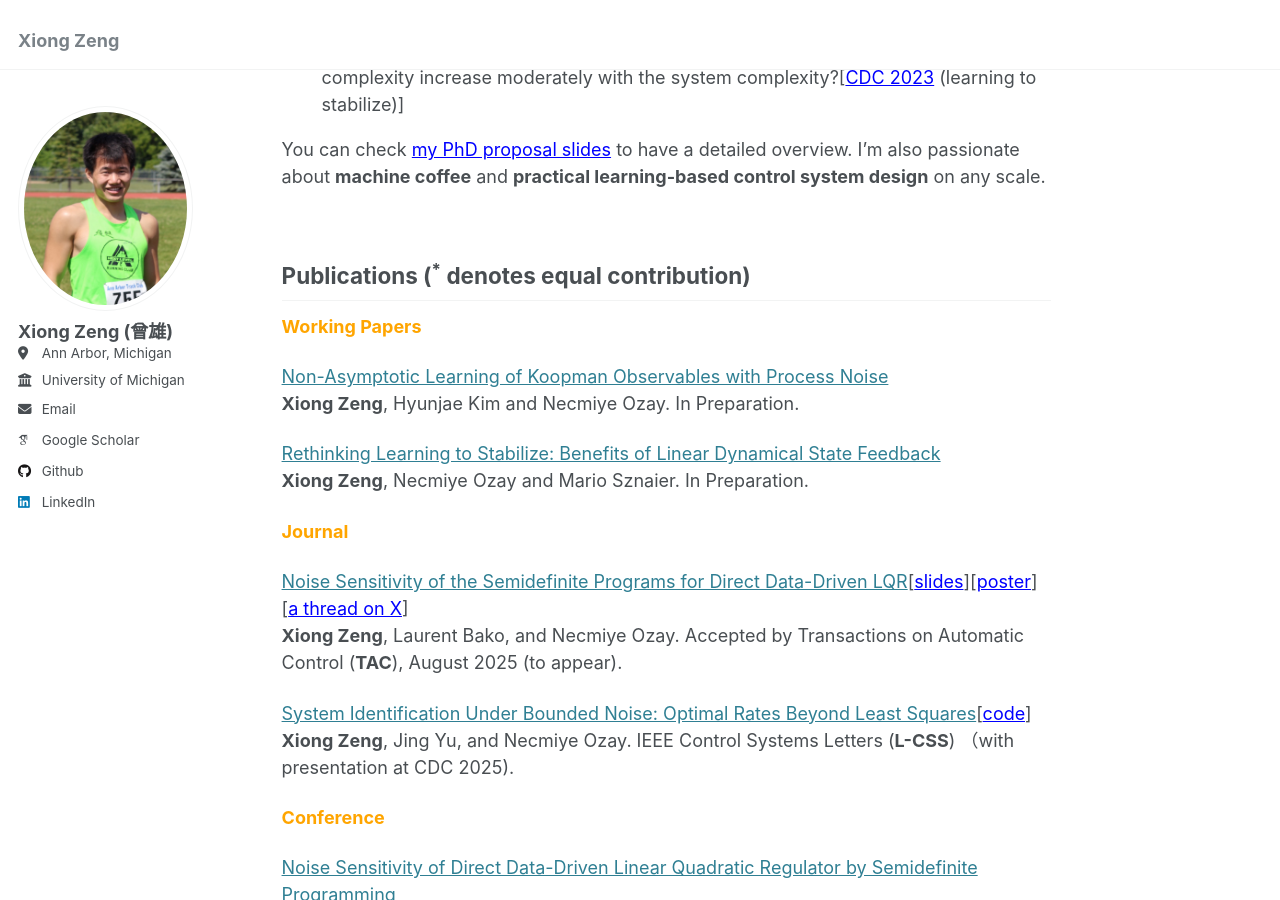
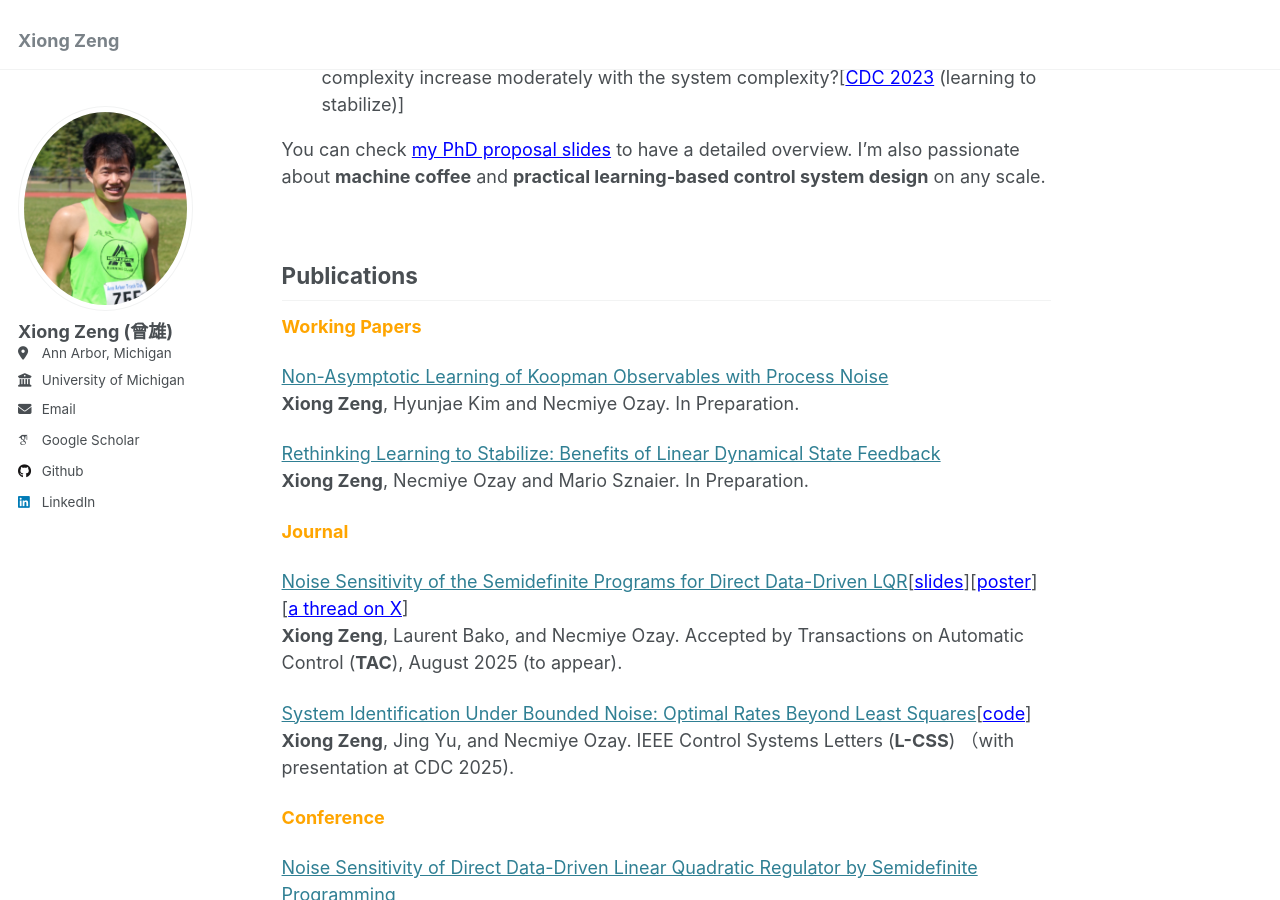
Before and after one commit to zengxiong111/zengxiong.github.io, a Jekyll site: the page built from _pages/about.md, in a window 1280 px wide and 900 px high, scrolled down 680 px. Built offline with Jekyll 4.4.1, drawn with Linux system fonts in a browser that asks for light colours; some web fonts are replaced.

Commit message:
Update about.md

```diff
--- a/_pages/about.md
+++ b/_pages/about.md
@@ -18,7 +18,7 @@ Unlike the cyberspace of ChatGPT, in the physical world, even infinitesimal para
 
 You can check <a href="https://github.com/zengxiong111/zengxiong.github.io/blob/master/files/phd_propsoal_Xiong_Zeng_part.pdf" style="color: blue;" target="_blank">my PhD proposal slides</a> to have a detailed overview. I'm also passionate about **machine coffee** and **practical learning-based control system design** on any scale.
 &nbsp;
-## Publications (<sup>*</sup> denotes equal contribution)
+## Publications
 
 <span style="color:orange">**Working Papers**</span>
 
```
